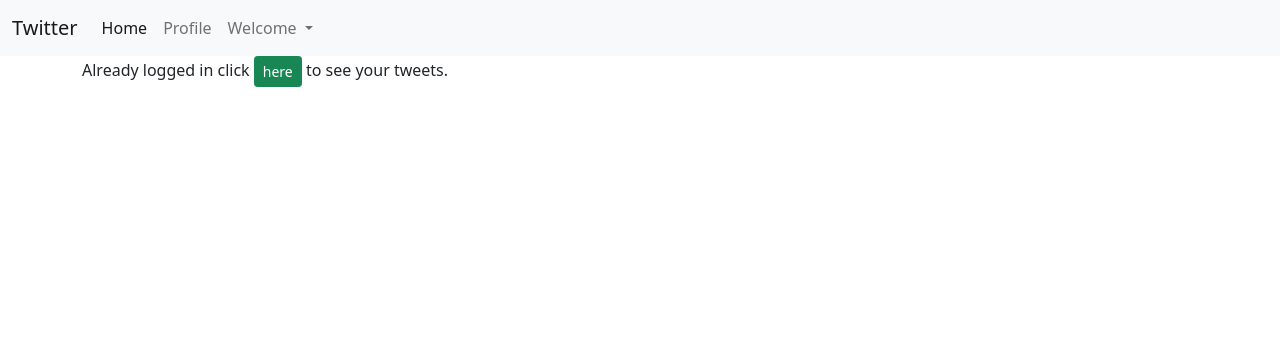
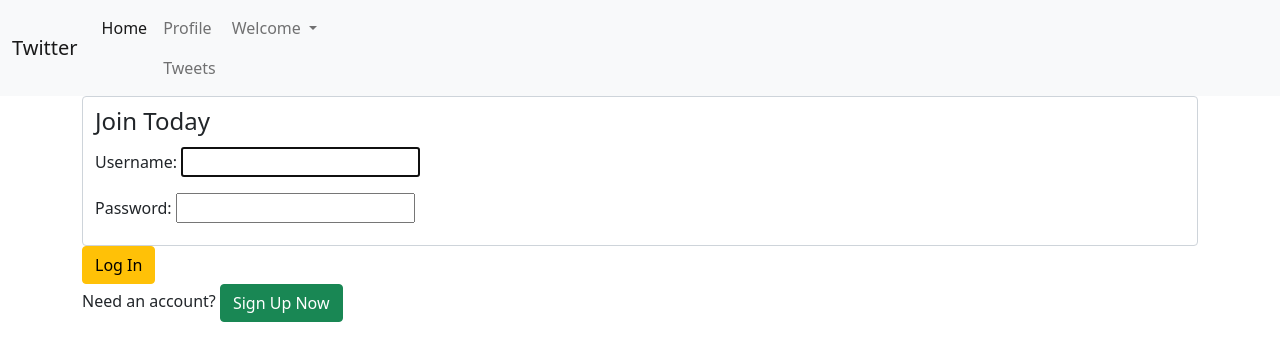
Before and after one commit to Manjeetkapil/Twitter-Clone, a Django app: page /login/ in a window 1280 px wide. Shown: the top 361 px of the page. Run offline with Django 3.2, Linux system fonts and the light colour scheme.

Commit message:
resolved

```diff
--- a/authenticate/templates/authenticate/login.html
+++ b/authenticate/templates/authenticate/login.html
@@ -4,13 +4,6 @@
   <div>{{message}}</div>
   {% endfor %} {% endif %}
 </div>
-{%if user%}
-<div class="container">
-  Already logged in click
-  <a class="btn btn-success btn-sm" href="{%url 'home'%}">here </a> to see your
-  tweets.
-</div>
-{%else%}
 <div class="container">
   <form method="POST">
     {% csrf_token %}
@@ -27,4 +20,4 @@
     <a class="btn btn-success" href="{% url 'register' %}">Sign Up Now</a>
   </div>
 </div>
-{%endif%} {% endblock content %}
+{% endblock content %}
--- a/authenticate/templates/authenticate/logout.html
+++ b/authenticate/templates/authenticate/logout.html
@@ -6,7 +6,7 @@
 </div>
 <div>
   {% if user.is_authenticated %}
-  <div>Excuse me brother how are you</div>
+  <div></div>
   {% endif %}
 </div>
 Login again <a href="{% url 'login'%}">here</a> {% endblock content %}
--- a/templates/base.html
+++ b/templates/base.html
@@ -47,6 +47,7 @@
             </li>
             <li class="nav-item">
               <a class="nav-link" href="{%url 'viewprofile' user%}">Profile</a>
+              <a class="nav-link" href="{%url 'mytweets' user%}">Tweets</a>
             </li>
             <li class="nav-item dropdown">
               <a
```
Also changed, not shown: db.sqlite3.
